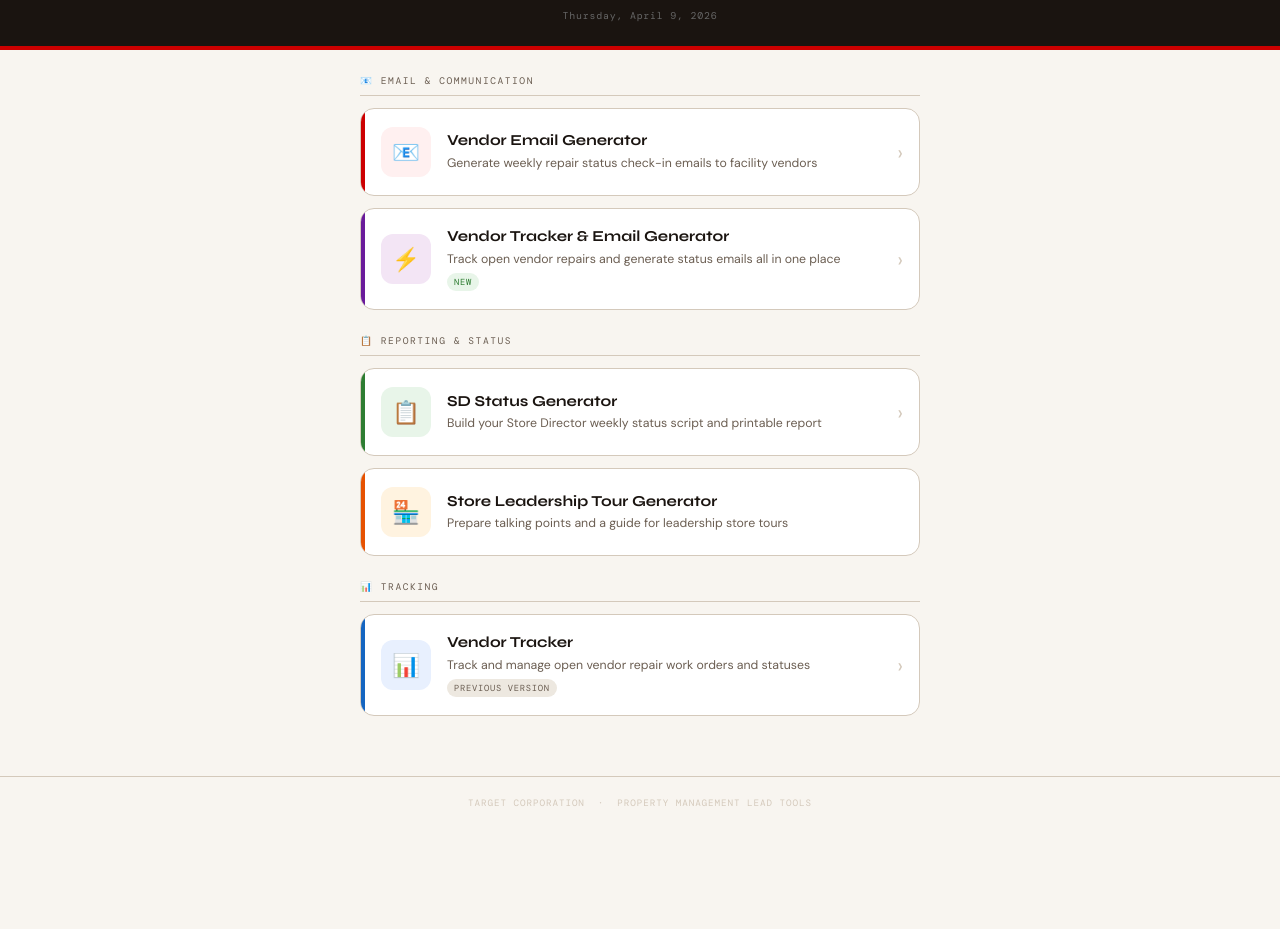
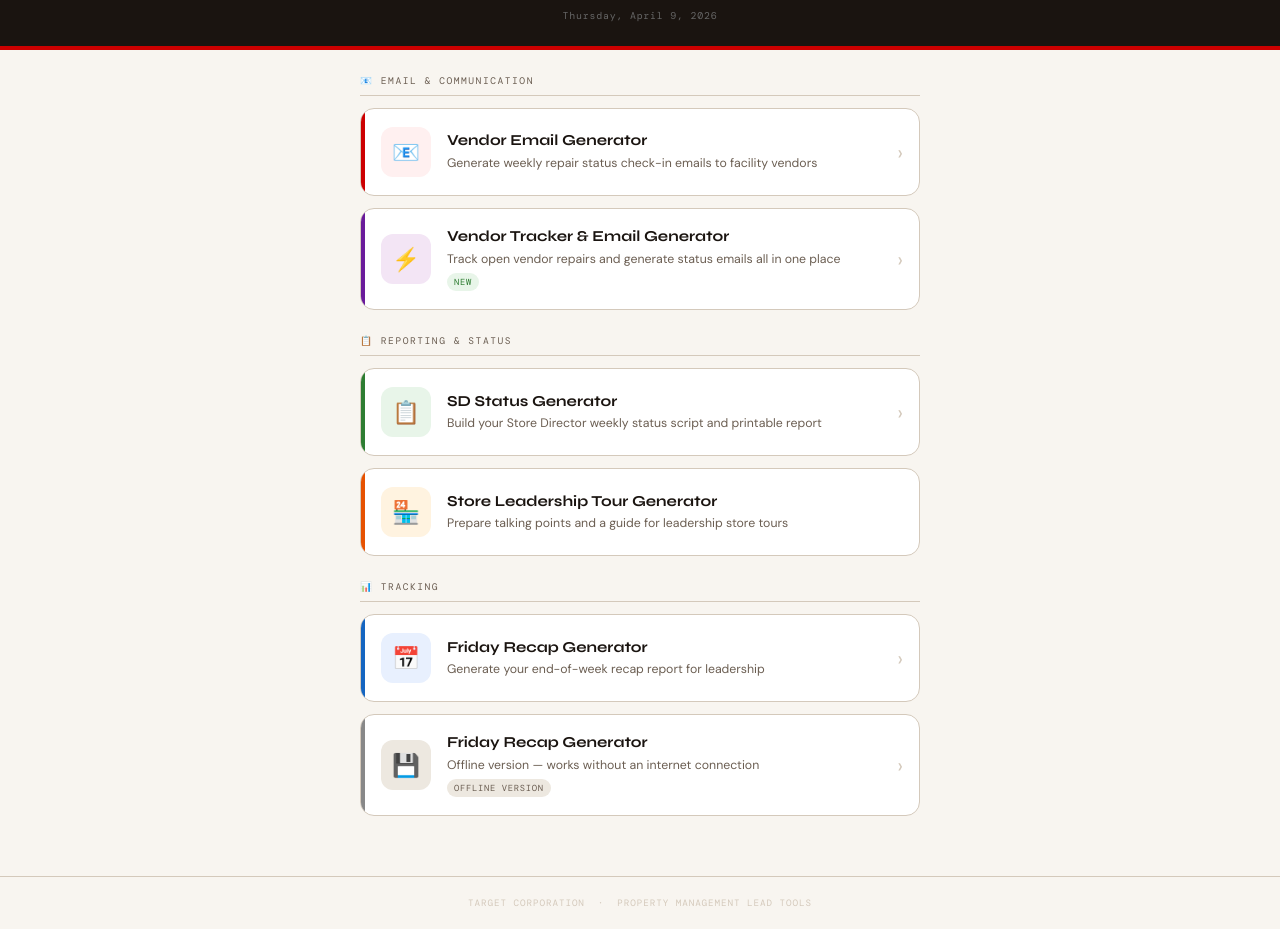
Before and after one commit to jaydeeaol2/jaydeeaol2.github.io, a plain HTML site: page index.html in a window 1280 px wide. Shown: the part 145-1074 px from the top of the page. Before the commit the page ends 974 px from the top, so only its background shows below. Drawn offline with nearby package versions, Linux system fonts and the light colour scheme.

Commit message:
Add files via upload

```diff
--- a/index.html
+++ b/index.html
@@ -156,12 +156,21 @@
 
   <div class="section-label">📊 Tracking</div>
 
-  <a class="tool-card tracker" href="vendor-tracker-old.html">
-    <div class="tool-icon">📊</div>
+  <a class="tool-card tracker" href="friday-recap.html">
+    <div class="tool-icon">📅</div>
     <div class="tool-info">
-      <div class="tool-name">Vendor Tracker</div>
-      <div class="tool-desc">Track and manage open vendor repair work orders and statuses</div>
-      <span class="tool-badge badge-legacy">Previous Version</span>
+      <div class="tool-name">Friday Recap Generator</div>
+      <div class="tool-desc">Generate your end-of-week recap report for leadership</div>
+    </div>
+    <span class="tool-arrow">›</span>
+  </a>
+
+  <a class="tool-card legacy" href="friday-recap-offline.html">
+    <div class="tool-icon">💾</div>
+    <div class="tool-info">
+      <div class="tool-name">Friday Recap Generator</div>
+      <div class="tool-desc">Offline version — works without an internet connection</div>
+      <span class="tool-badge badge-legacy">Offline Version</span>
     </div>
     <span class="tool-arrow">›</span>
   </a>
```
